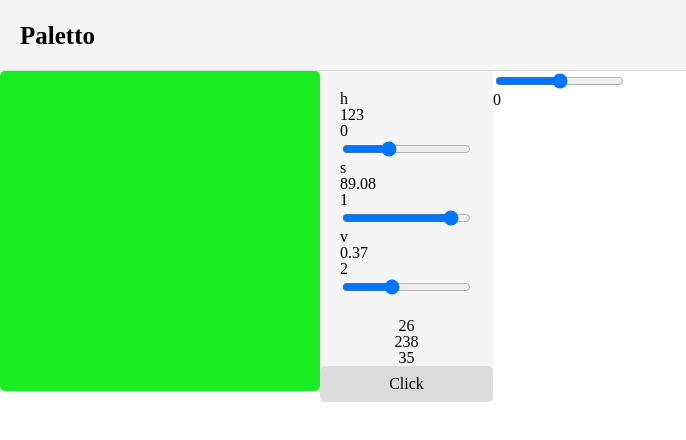
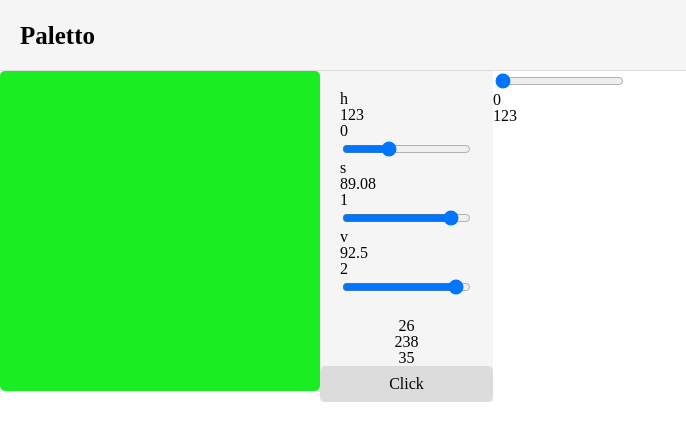
Before and after one commit to pengooseDev/paletto, a React (Create React App) app: page / in a window 1280 px wide. Shown: the top 440 px of the page, without its empty margins (0-686 px from the left). Built offline with nearby package versions, Linux system fonts and the light colour scheme.

Commit message:
feat: ref & Idea Design

```diff
--- a/src/Components/GenerateColor.tsx
+++ b/src/Components/GenerateColor.tsx
@@ -1,10 +1,16 @@
 import styled from "styled-components";
 import { useRecoilState } from "recoil";
-import { paletteAtom, generateColorAtom, TColor, THSV, HSVAtom } from "../atoms";
+import {
+    paletteAtom,
+    generateColorAtom,
+    TColor,
+    THSV,
+    HSVAtom,
+} from "../atoms";
 import { generateColor } from "../handler/colorHandler";
 import { useEffect } from "react";
 import { HSV } from "../handler/HSV";
-import Te from "./Te"
+import Te from "./Te";
 
 const Wrapper = styled.div`
     display: flex;
@@ -60,34 +66,33 @@ const GenerateColorBox = () => {
     const [color, setColor] = useRecoilState(generateColorAtom);
     const [HSVColor, setHSVColor] = useRecoilState(HSVAtom);
 
-    const randomPicker = () => {
+    const generateNewColor = () => {
         setColor((prev) => {
             const newColor: TColor = generateColor();
             return newColor;
         });
     };
-    // H(Hue; 색조), S(Saturation; 채도), V(Value; 명도)
+    // H(Hue; 색상), S(Saturation; 채도), V(Value; 명도)
 
     const brightness = () => {};
     const colorfulness = () => {};
 
     const colorChangeHandler = () => {
-        console.log(1)
-    }
+        console.log(1);
+    };
 
     useEffect(() => {
-        randomPicker();
+        generateNewColor();
     }, []);
 
-    useEffect(()=>{
-        setHSVColor(prev=>HSV(color));
-    },[color])
+    useEffect(() => {
+        setHSVColor((prev) => HSV(color));
+        console.log(HSVColor);
+    }, [color]);
 
     return (
         <Wrapper>
-            <div>
-                <ColorBox bgColor={color}></ColorBox>
-            </div>
+            <ColorBox bgColor={color}></ColorBox>
             <ColorDataWrapper>
                 <ColorData>
                     {Object.entries(HSVColor).map((i, v) => (
@@ -103,7 +108,7 @@ const GenerateColorBox = () => {
                                         : v === 1
                                         ? 100
                                         : v === 2
-                                        ? 1
+                                        ? 100
                                         : 1
                                 }
                                 value={i[1]}
@@ -115,7 +120,7 @@ const GenerateColorBox = () => {
                 {color.map((i) => (
                     <div>{i}</div>
                 ))}
-                <Button onClick={randomPicker}>Click</Button>
+                <Button onClick={generateNewColor}>Click</Button>
             </ColorDataWrapper>
             <Te />
         </Wrapper>
--- a/src/Components/Te.tsx
+++ b/src/Components/Te.tsx
@@ -1,19 +1,22 @@
-import {TeAtom} from "../atoms";
-import {useRecoilState} from "recoil";
+import { TeAtom } from "../atoms";
+import { useRecoilState } from "recoil";
+import React from "react";
 
 const Te = () => {
-    const [te,setTe] = useRecoilState(TeAtom)
+    const [te, setTe] = useRecoilState(TeAtom);
 
-    const changeHandler = () => {
-
-    }
+    const changeHandler = (e: React.FormEvent<HTMLInputElement>) => {
+        const targetValue = Number(e.currentTarget.value);
+        setTe((prev) => targetValue);
+    };
 
     return (
         <div>
-            <input type="range" onChange={changeHandler}></input>
+            <input type="range" value={te} onChange={changeHandler}></input>
             <div>{te}</div>
+            <div>123</div>
         </div>
-    )
+    );
 };
 
 export default Te;
--- a/src/handler/HSV.ts
+++ b/src/handler/HSV.ts
@@ -58,6 +58,6 @@ export const HSV = (color: TColor): THSV => {
     return {
         h: Math.round(h * 360),
         s: percentRoundFn(s * 100),
-        v: percentRoundFn(v * 100),
+        v: percentRoundFn(v * 100) * 250,
     };
 };
```
Also changed, not shown: 1 other file (tests, documents, lock files or other folders).
